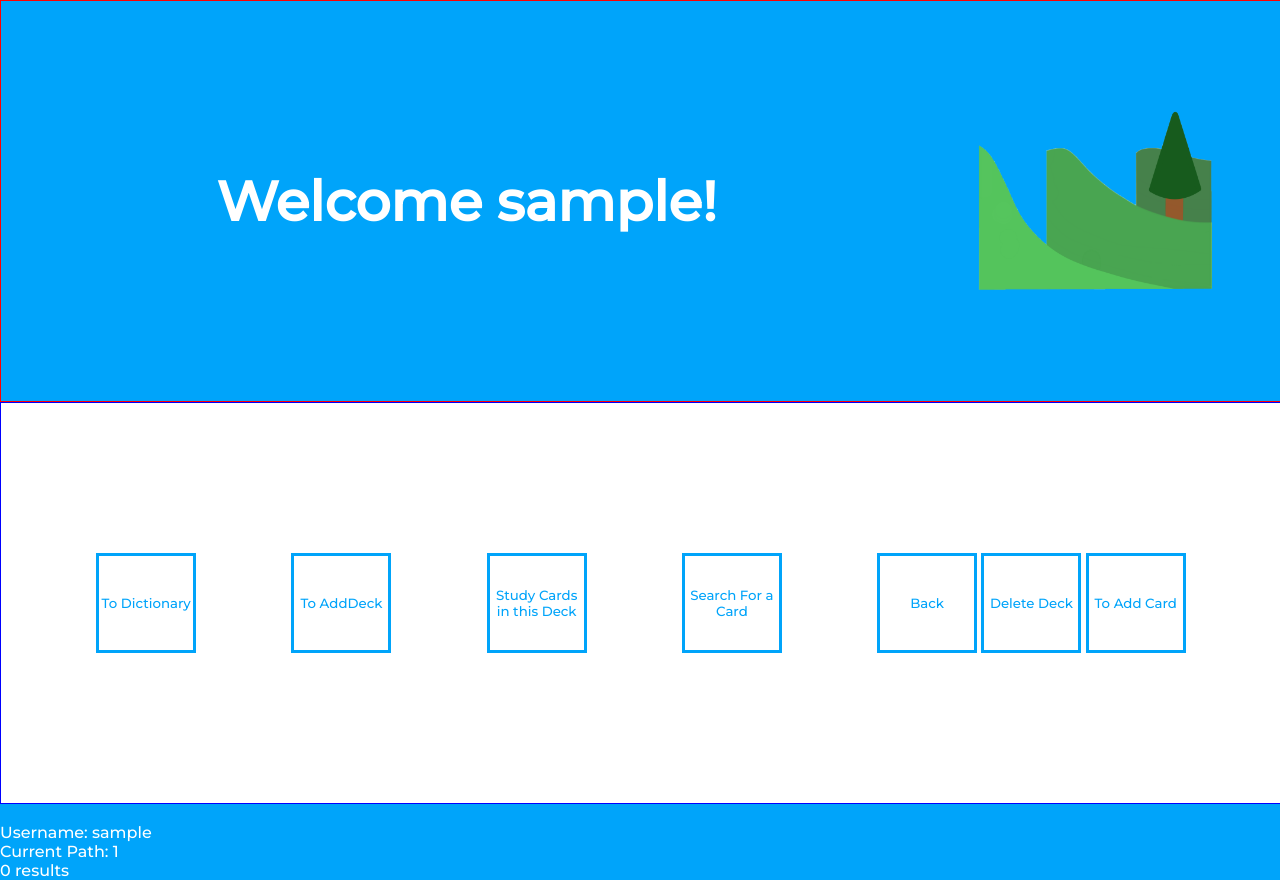
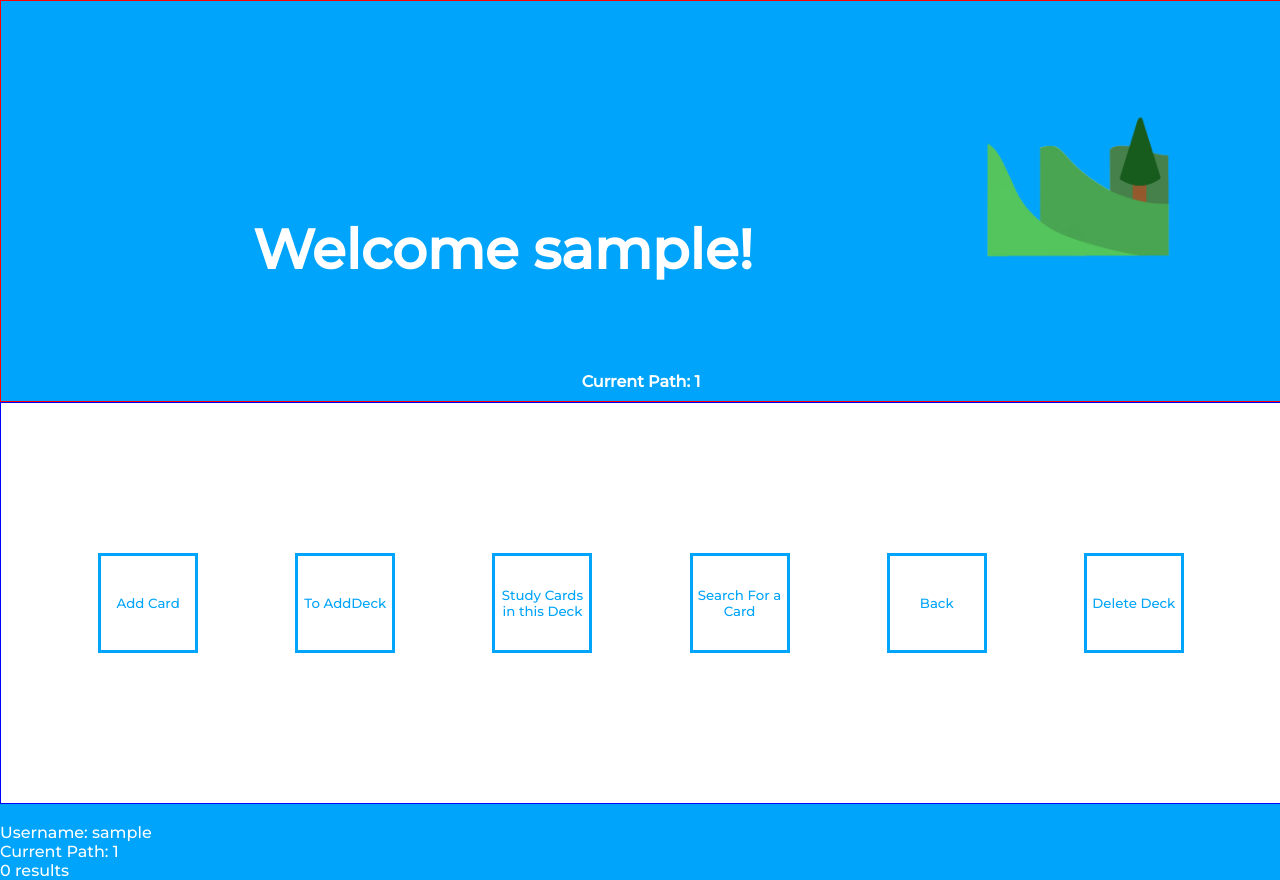
Before and after one commit to abbyryan414/sinkin, a PHP site: page / in a window 1280 px wide. Run offline with PHP 8.4, Linux system fonts and the light colour scheme; the visitor is signed in with stand-in values (Sample User, id 1); data that the repository does not hold is empty.

Commit message:
deleted dictionary button

```diff
--- a/css_files/index.css
+++ b/css_files/index.css
@@ -16,24 +16,27 @@
   height: 50%;
   border: 1px solid red;
   display: flex;
-  flex-direction: row;
-  align-items: center;
-
+  /* flex-direction: row; */
+  align-items: flex-end;
+  flex-wrap: wrap;
+  justify-content: center;
 }
 
 #welcome-msg {
-  flex-grow: 2;
-  width: 50%;
+  width: 70%;
   text-align: center;
   font-size: 7vw;
   /* border: 2px solid black; */
 }
 
 #mountain_png {
-  flex-grow: 0.5;
   /* border: 2px solid black; */
   width: 20%;
   margin-right: 20px;
+}
+
+#current_path_label {
+  margin-bottom: 10px;
 }
 
 /* If the screen size is 601px wide or more, set the font-size of <div> to 80px */
--- a/index.php
+++ b/index.php
@@ -15,13 +15,14 @@
   <h1 id="welcome-msg"></h1>
   <!-- <img id="mountain_png" src="images/mountain_png.png" alt=""> -->
   <img id="mountain_png" src="images/melody_tree.PNG" alt="">
+  <h4 id="current_path_label">Current Path: blahblahblah</h4>
 </div>
 
 <div class="container2">
 
 <div class="button_container">
 
-  <button class="button" onclick="toDictionary()">To Dictionary</button>
+  <button class="button" onclick="toDictionary()">Add Card</button>
   <button class="button" onclick="addDeck()">To AddDeck</button>
   <button class="button" onclick="studyCard()" id="study_card_btn">Study Cards in this Deck</button>
   <button class="button" onclick="search()">Search For a Card</button>
@@ -29,9 +30,13 @@
 
   <form class="button_form" action="" method="POST">
     <button class="button" type="submit" id="back_btn" name="back_btn">Back</button>
+  </form>
+  <form class="button_form" action="" method="POST">
     <button class="button" type="submit" id="delete_deck_btn" name="delete_deck_btn">Delete Deck</button>
+  </form>
+  <!-- <form class="button_form" action="" method="POST">
     <button class="button" type="submit" id="add_card_btn" name="add_card_btn">To Add Card</button>
-  </form>
+  </form> -->
 
 </div>
 
@@ -65,6 +70,10 @@
 
   echo "<br>Username: ".$username."<br>";
   echo "Current Path: ".$current_path."<br>";
+  echo "
+  <script>
+      document.getElementById('current_path_label').innerHTML ='Current Path: $current_path';
+  </script>";
 
   require_once("phpFiles/db_handler.php");
 
```
